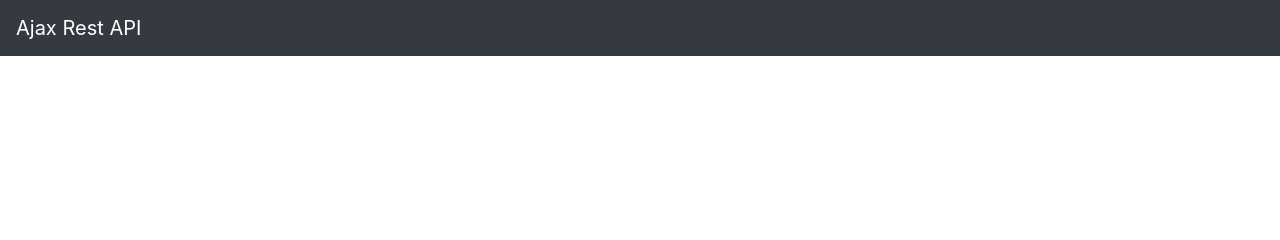
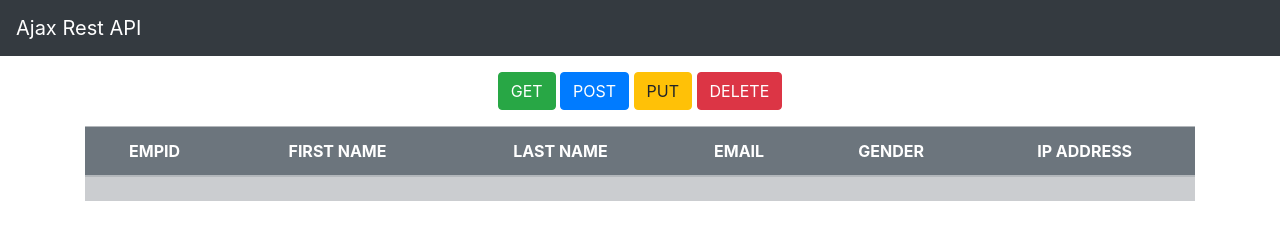
Before and after one commit to msarefin/mywebApplication, a plain HTML site: page 01_AJAX_Rest_API/index.html in a window 1280 px wide. Drawn offline with nearby package versions, Linux system fonts and the light colour scheme.

Commit message:
still working on ajax with api

```diff
--- a/01_AJAX_Rest_API/index.html
+++ b/01_AJAX_Rest_API/index.html
@@ -8,9 +8,53 @@
 
 </head>
 <body>
+<!-- Main HTML Document Starts here -->
+
 	<nav class="navbar navbar-dark bg-dark">
 		<a href="#" class ="navbar-brand">Ajax Rest API</a>
 	</nav>
+
+	<div class="container mt-3">
+		<div class="row">
+			<div class="col text-center">
+				<button class="btn btn-success" id="get-btn">GET</button>
+				<button class="btn btn-primary" id="post-btn">POST</button>
+				<button class="btn btn-warning" id="put-btn">PUT</button>
+				<button class="btn btn-danger" id="delete-btn">DELETE</button>
+			</div>
+		</div>
+	</div>
+
+	<!-- Table section  -->
+
+	<div class="container mt-3">
+		<div class="row">
+			<div class="col">
+				<table class="table table-hover text-center table-secondary table-striped">
+					<thead class="bg-secondary text-white">
+						<tr>
+							<th>EMPID</th>
+							<th>FIRST NAME</th>
+							<th>LAST NAME</th>
+							<th>EMAIL</th>
+							<th>GENDER</th>
+							<th>IP ADDRESS</th>
+						</tr>
+					</thead>
+					<tbody id="table-body">
+						<tr>
+							<td></td>
+							<td></td>
+							<td></td>
+							<td></td>
+							<td></td>
+							<td></td>
+						</tr>
+					</tbody>
+				</table>
+			</div>
+		</div>
+	</div>
 
 <!--Main HTML Document ends here-->
 	<script type="text/javascript" src="app.js"></script>
```
